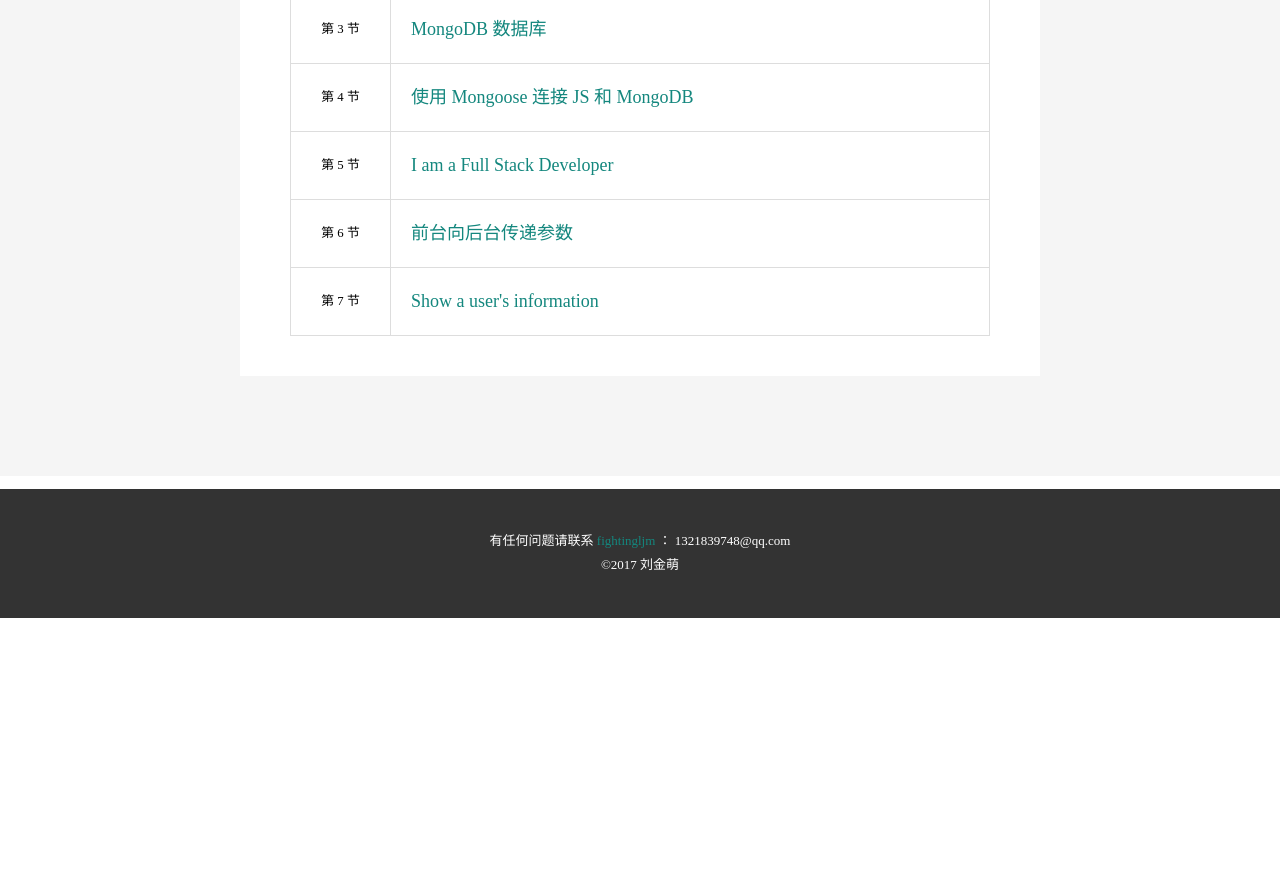
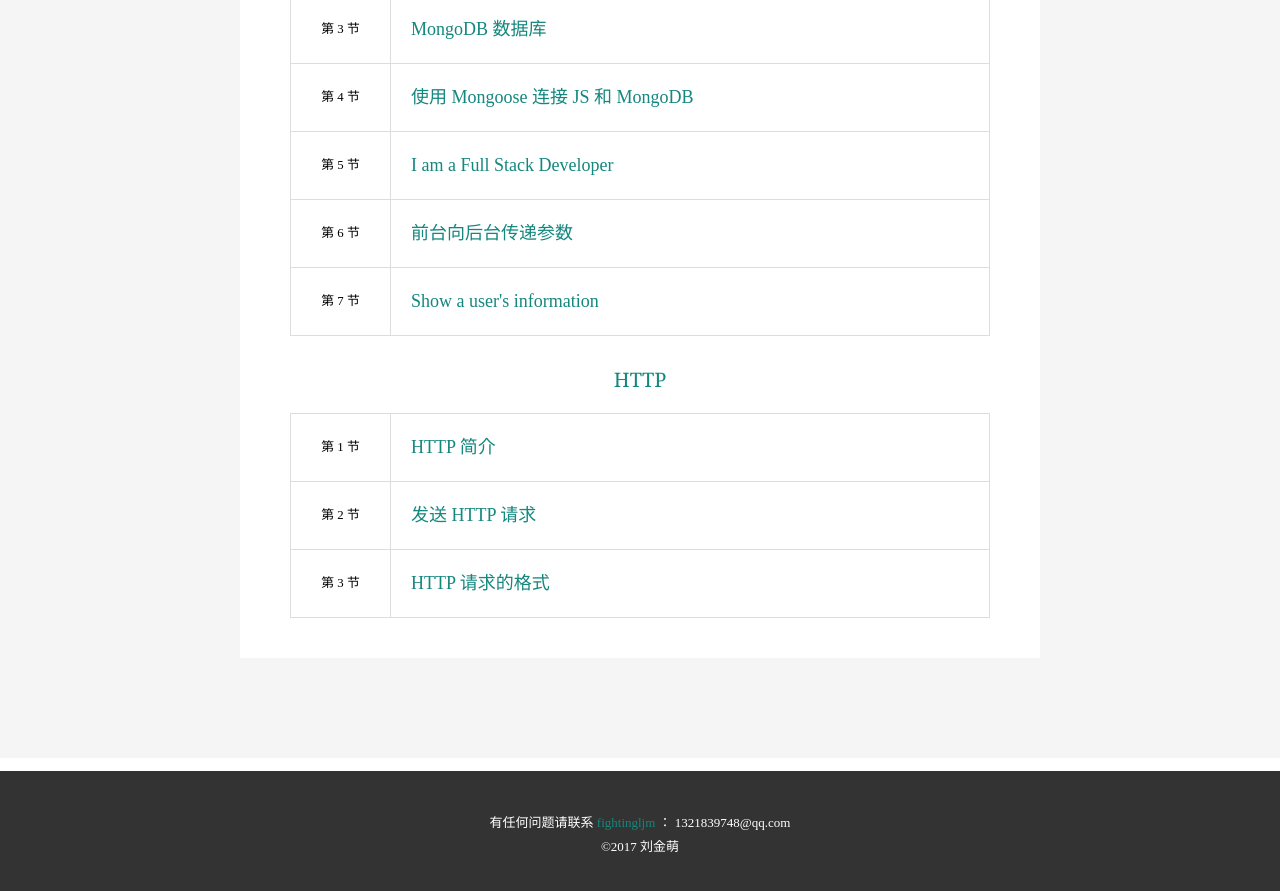
Before and after one commit to fightingljm/fightingljm.github.io, a Jekyll site: the page index.html, which Jekyll copies as it is, in a window 1280 px wide and 900 px high, scrolled down 3470 px. Shown: the top 891 px of the window. Built offline with Jekyll 4.4.1, drawn with Linux system fonts in a browser that asks for light colours; before the commit the page ends 4088 px from its top, so only the background shows below that.

Commit message:
http intro

```diff
--- a/index.html
+++ b/index.html
@@ -289,6 +289,30 @@
               </tr>
             </tbody>
           </table>
+
+          <p class="part">HTTP</p>
+          <table class="index-table">
+            <tbody>
+              <tr class="chapter-wrap">
+               <td class="chapter-index">第 1 节</td>
+               <td class="chapter-title">
+                 <a href="./http/1-http-intro.html"> HTTP 简介</a>
+               </td>
+              </tr>
+              <tr class="chapter-wrap">
+               <td class="chapter-index">第 2 节</td>
+               <td class="chapter-title">
+                 <a href="./http/2-making-requests.html">发送 HTTP 请求</a>
+               </td>
+              </tr>
+              <tr class="chapter-wrap">
+               <td class="chapter-index">第 3 节</td>
+               <td class="chapter-title">
+                 <a href="./http/3-requests-format.html"> HTTP 请求的格式</a>
+               </td>
+              </tr>
+            </tbody>
+          </table>
         </div>
       </div>
     </section>
```
Also changed, not shown: http/1-http-intro.md (added, +19 -0 lines), http/2-making-requests.md (added, +3 -0 lines), http/3-requests-format.md (added, +3 -0 lines).
